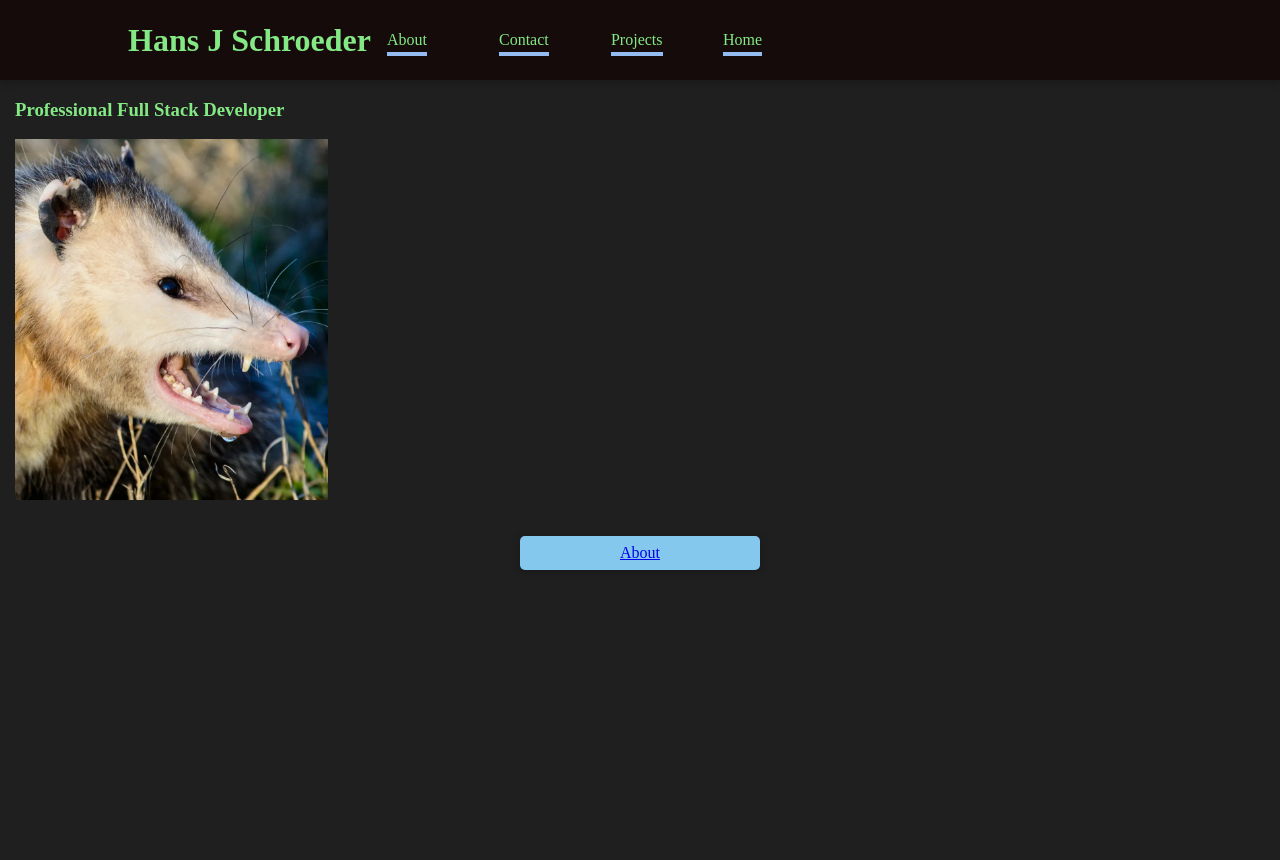
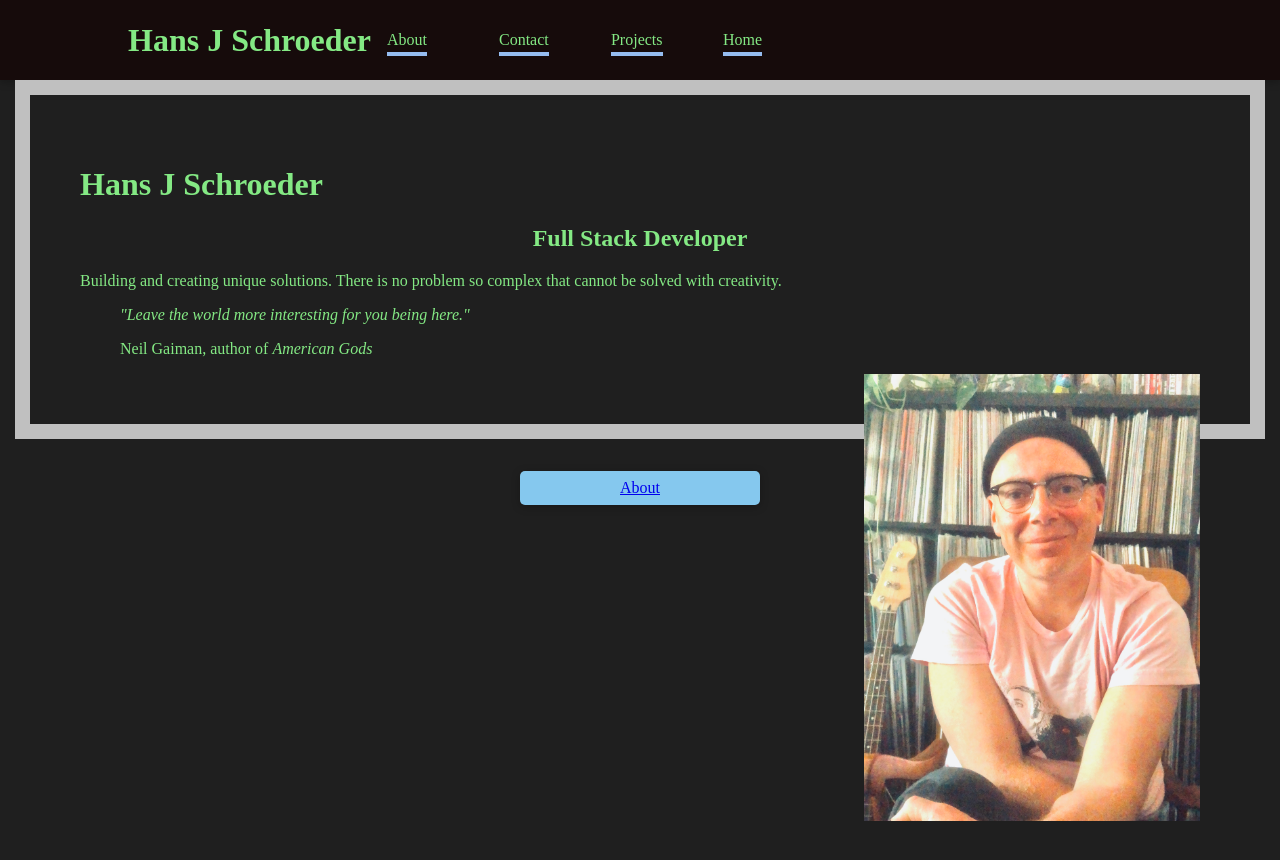
Before and after one commit to hajschroeder/HansJPortfolio, a React (Create React App) app: page / in a window 1280 px wide. Shown: the top 860 px of the page. Before the commit the page ends 800 px from the top, so only its background shows below. Built offline with nearby package versions, Linux system fonts and the light colour scheme; a web font is replaced by a local one.

Commit message:
update links, style modules

```diff
--- a/src/components/Contact/Contact.js
+++ b/src/components/Contact/Contact.js
@@ -37,14 +37,14 @@ const Contact = () => {
         <h2>Contact</h2>
         <Card>
           <div className={classes.icons}>
-            <a href="https://github.com/hajschroeder">
+            <a href="https://github.com/hajschroeder" target="_blank" rel="noreferrer">
               <FaIcons.FaGithub />
-            </a>
+            </a>{" "}
             </div>
           <div className={classes.icons}>
-            <a href="https://www.linkedin.com/in/hans-j-schroeder/">
+            <a href="https://www.linkedin.com/in/hans-j-schroeder/" target="_blank" rel="noreferrer">
               <FaIcons.FaLinkedin />
-            </a>
+            </a>{" "}
             </div>
 
             <div className={classes.icons}>
--- a/src/components/Home/Home.js
+++ b/src/components/Home/Home.js
@@ -1,6 +1,6 @@
 import React, { Fragment } from "react";
 import { Link as NavLink } from 'react-router-dom'
-import homeImage from '../../assets/kevinPortfolio.jpeg'
+import homeImage from '../../assets/hjs.jpg'
 import classes from './Home.module.css'
 import SubCard from "../UI/SubCard";
 import { Link } from "react-router-dom";
@@ -9,11 +9,18 @@ const Home = () => {
 
   return (
     <Fragment>
-
-
-      <h3>Professional Full Stack Developer</h3>
+      <div className={classes.home}>
+        <h1>Hans J Schroeder</h1>
+        <h2>Full Stack Developer</h2>
+        <p>Building and creating unique solutions. There is no problem so complex that cannot be solved with creativity.</p>
+        <blockquote>
+          <p><em>"Leave the world more interesting for you being here."</em></p>
+          <footer>Neil Gaiman, author of <i>American Gods</i></footer>
+        </blockquote>
       <div className={classes['main-image']}>
         <img src={homeImage} alt='literally me!' />
+      </div>
+
       </div>
       <SubCard>
         <NavLink className={classes.active} to='/about'>
--- a/src/components/Home/Home.module.css
+++ b/src/components/Home/Home.module.css
@@ -1,4 +1,15 @@
 .main-image img {
-  width: 25%;
+  width: 30%;
+  float: right;
   height: auto;
+  padding-bottom: 4rem;
 }
+
+.home {
+  width: 100%;
+  padding: 50px;
+  border: solid silver;
+  border-width: 15px;
+  margin-bottom: 10px;
+  box-sizing: border-box;
+}
--- a/src/components/Projects/Projects.js
+++ b/src/components/Projects/Projects.js
@@ -1,30 +1,31 @@
 import React, { Fragment } from "react"
+import classes from './Projects.module.css'
 import Card from "../UI/Card"
 
 const Projects = (props) =>{
   return (
     <Fragment>
-    <div>
+    <div className={classes.about}>
       <h2>Projects</h2>
     </div>
       <Card className={props.children}>
         <ul>
           <h3>Music Tutor (WIP)</h3>
-          <a href="https://github.com/hajschroeder/react-music-tutor-beta">Github</a>
+          <a href="https://github.com/hajschroeder/react-music-tutor-beta/" target="_blank" rel="noreferrer">Github</a>{" "}
           <p>An education App built around teaching people to read sheet music. The idea behind this was to create a template for future education-based apps. Built with React</p>
         </ul>
       </Card>
       <Card>
         <ul>
           <h3>Office Scheduler (WIP)</h3>
-          <a href="https://github.com/hajschroeder/office-scheduler">Github</a>
+          <a href="https://github.com/hajschroeder/office-scheduler" target="_blank" rel="noreferrer">Github</a>{" "}
           <p>Built with React, this was my Capstone project for the coding boot camp Epicodus. This was an application for workers to post their daily and weekly statuses in order to let coworkers know if they are in the office or working remotely, when they are at lunch or unavailable, and whether on not they have an 'open door'. </p>
         </ul>
       </Card>
       <Card>
         <ul>
           <h3>PNW Mutual Aid API</h3>
-          <a href="https://github.com/hajschroeder/PNW-Mutual-Aid-API">Github</a>
+          <a href="https://github.com/hajschroeder/PNW-Mutual-Aid-API" target="_blank" rel="noreferrer">Github</a>{" "}
           <p>Built with Ruby on Rails and using PostgreSQL for our databse, this was a Team Week project for Epicodus. We built an API and populated a database with information related to community programs and resources within the Pacific Northwest.</p>
         </ul>
       </Card>
--- /dev/null
+++ b/src/components/Projects/Projects.module.css
@@ -0,0 +1,3 @@
+.about h2{
+  text-align: center;
+}
--- a/src/components/UI/Card.module.css
+++ b/src/components/UI/Card.module.css
@@ -17,3 +17,7 @@
   display: grid;
   text-align: center;
 }
+
+.card h1, h2, h3 {
+  text-align: center;
+}
```
